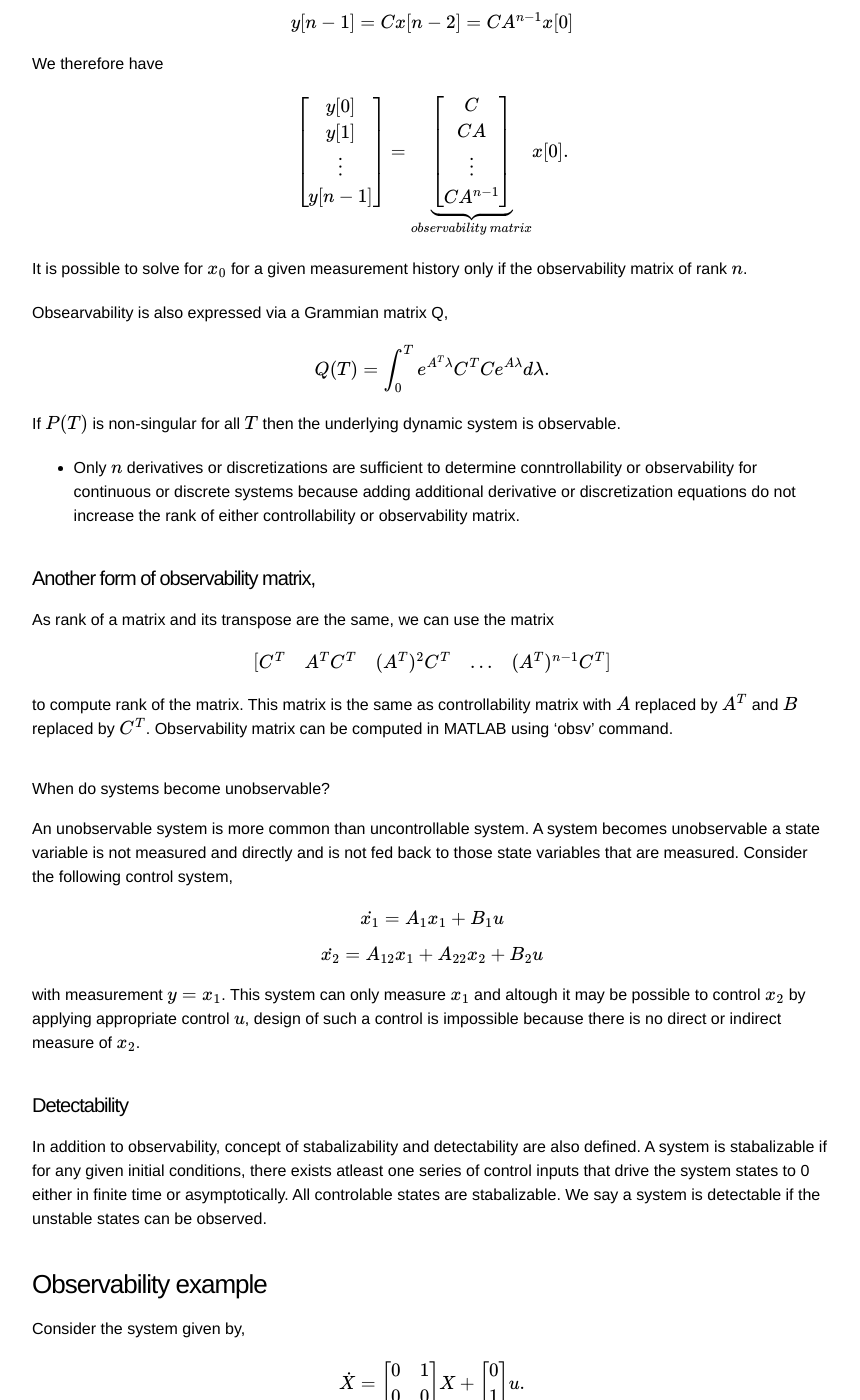
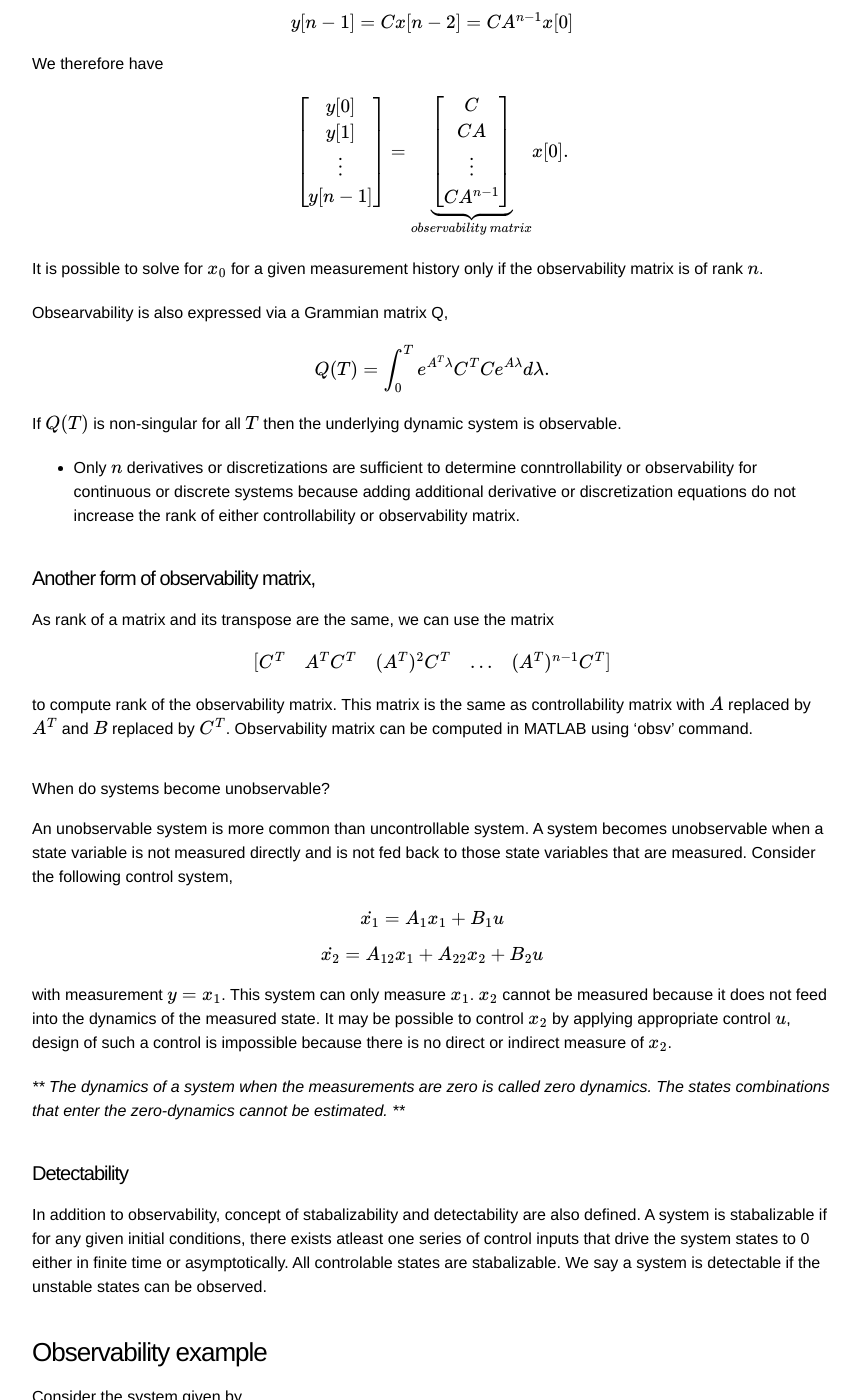
Before and after one commit to mec560sbu/mec560sbu.github.io, a Jekyll site: the page built from _posts/2016-10-01-Observability_and_Observer_Synthesis.markdown, in a window 1280 px wide and 1400 px high, scrolled down 1835 px. Shown: the whole window, without its empty margins (208-1068 px from the left). Built offline with Jekyll 4.4.1, drawn with Linux system fonts in a browser that asks for light colours; formulas are drawn with MathJax 3; comment, search, counter and statistics services are not loaded; some of the changed text lies outside the part shown.

Commit message:
fixed observability

```diff
--- a/_posts/2016-10-01-Observability_and_Observer_Synthesis.markdown
+++ b/_posts/2016-10-01-Observability_and_Observer_Synthesis.markdown
@@ -58,7 +58,7 @@ $$ \left[ \begin{array}{c}
   CA^{n-1}  \\
 \end{array} \right]}_{observability~matrix} x_0.$$
 
-It is possible to solve for \\(x_0\\) for a given measurement history only if the observability matrix of rank \\(n\\).
+It is possible to solve for \\(x_0\\) for a given measurement history only if the observability matrix is of rank \\(n\\).
 
 
 
@@ -96,14 +96,14 @@ $$ \left[ \begin{array}{c}
   CA^{n-1}  \\
 \end{array} \right]}_{observability~matrix} x[0] .$$
 
-It is possible to solve for \\(x_0\\) for a given measurement history only if the observability matrix of rank \\(n\\).
+It is possible to solve for \\(x_0\\) for a given measurement history only if the observability matrix is of rank \\(n\\).
 
 
 Obsearvability is also expressed via a Grammian matrix Q,
 
 $$ Q(T) =  \int_{0}^{T} e^{ A^T \lambda } C^T C  e^{A \lambda }    d\lambda .  $$
 
-If \\( P(T) \\) is non-singular for all \\( T\\) then the underlying dynamic system is observable.
+If \\( Q(T) \\) is non-singular for all \\( T\\) then the underlying dynamic system is observable.
 
 - Only \\(n\\) derivatives or discretizations are sufficient to determine conntrollability or observability for continuous or discrete systems because adding additional derivative or discretization equations do not increase the rank of either controllability or observability matrix.
 
@@ -114,19 +114,21 @@ As rank of a matrix and its transpose are the same, we can use the matrix
 
 $$ \left[ \begin{array}{ccccc} C^T & A^T C^T & (A^T)^2 C^T & \dots & (A^T)^{n-1} C^T \end{array}  \right] $$
 
-to compute rank of the matrix. This matrix is the same as controllability matrix with \\( A \\) replaced by \\( A^T \\) and \\( B \\) replaced by \\( C^T \\). Observability matrix can be computed in MATLAB using 'obsv' command.
+to compute rank of the observability matrix. This matrix is the same as controllability matrix with \\( A \\) replaced by \\( A^T \\) and \\( B \\) replaced by \\( C^T \\). Observability matrix can be computed in MATLAB using 'obsv' command.
 
 
 
 ##### When do systems become unobservable?
 
-An unobservable system is more common than uncontrollable system. A system becomes unobservable a state variable is not measured and directly and is not fed back to those state variables that are measured. Consider the following control system,
+An unobservable system is more common than uncontrollable system. A system becomes unobservable when a state variable is not measured directly and is not fed back to those state variables that are measured. Consider the following control system,
 
 $$ \dot{x_1} = A_1 x_1 + B_1u $$
 
 $$ \dot{x_2} = A_{12} x_1 + A_{22} x_2 + B_2 u $$
 
-with measurement \\(y = x_1\\). This system can only measure \\( x_1 \\) and altough it may be possible to control \\( x_2 \\) by applying appropriate control \\( u \\), design of such a control is impossible because there is no direct or indirect measure of \\(x_2\\).
+with measurement \\(y = x_1\\). This system can only measure \\( x_1 \\). \\(  x_2\\) cannot be measured because it does not feed into the dynamics of the measured state. It may be possible to control \\( x_2 \\) by applying appropriate control \\( u \\), design of such a control is impossible because there is no direct or indirect measure of \\(x_2\\).
+
+*** The dynamics of a system when the measurements are zero is called zero dynamics. The states combinations that enter the zero-dynamics cannot be estimated. ***
 
 
 #### Detectability
@@ -350,7 +352,7 @@ $$ Z = \left[ \begin{array}{c} Z_1 \\ Z_2 \end{array} \right].  $$
 
 The transformation \\( P \\) can be found as follows,
 
-1. Perform elementary column operations to find a nonsingulr matrix R of dimensions \\( p \times n \\) such that \\( CR = \left[ \begin{array}{cc} C_1 & 0 \end{array} \right] \\), where \\( C_1 \\) is an invertible \\( p \\) dimensional matrix.
+1. Perform elementary column operations to find a nonsingulr matrix R of dimensions \\( n \times n \\) such that \\( CR = \left[ \begin{array}{cc} C_1 & 0 \end{array} \right] \\), where \\( C_1 \\) is an invertible \\( p \\) dimensional matrix.
 2. Choose,
     $$ P = R \left[ \begin{array}{cc} C_1^{-1} & 0 \\ 0 & I_{n-p} \end{array} \right] $$
     Now
```
Also changed, not shown: other parts of _posts/2016-10-01-Observability_and_Observer_Synthesis.markdown (+3 -3 lines).
